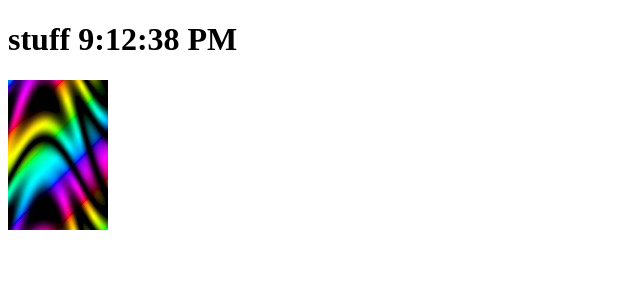
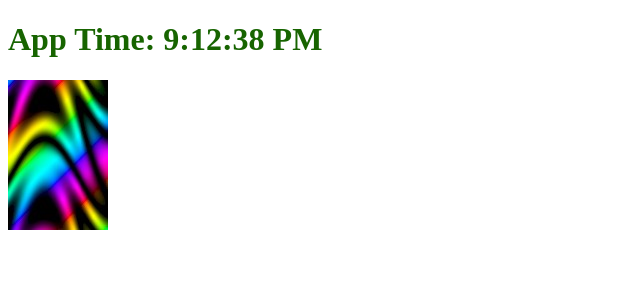
Before and after one commit to simap/preactLSPA, a Preact app: page / in a window 1280 px wide. Shown: the top 300 px of the page, without its empty margins (0-640 px from the left). Built offline with nearby package versions, Linux system fonts and the light colour scheme; the HTML template or start-up script is replaced by a standard one.

Commit message:
rename, tweak things for better example

```diff
--- /dev/null
+++ b/src/App.css
@@ -0,0 +1,3 @@
+.App {
+    color: #176400;
+}
--- a/src/App.js
+++ b/src/App.js
@@ -1,7 +1,7 @@
 import { h } from "preact";
 import { useState, useEffect } from 'react'
 
-import "./foo.css";
+import "./App.css";
 import test from "/images/test.jpg"
 
 export default function() {
@@ -17,7 +17,7 @@ export default function() {
     })
 
     return <div>
-        <h1>stuff {time}</h1>
+        <h1 class="App">App Time: {time}</h1>
         <img src={test} />
     </div>
 }
--- a/src/foo.css
+++ /dev/null
@@ -1,3 +0,0 @@
-.foo {
-    font-size: large;
-}
```
